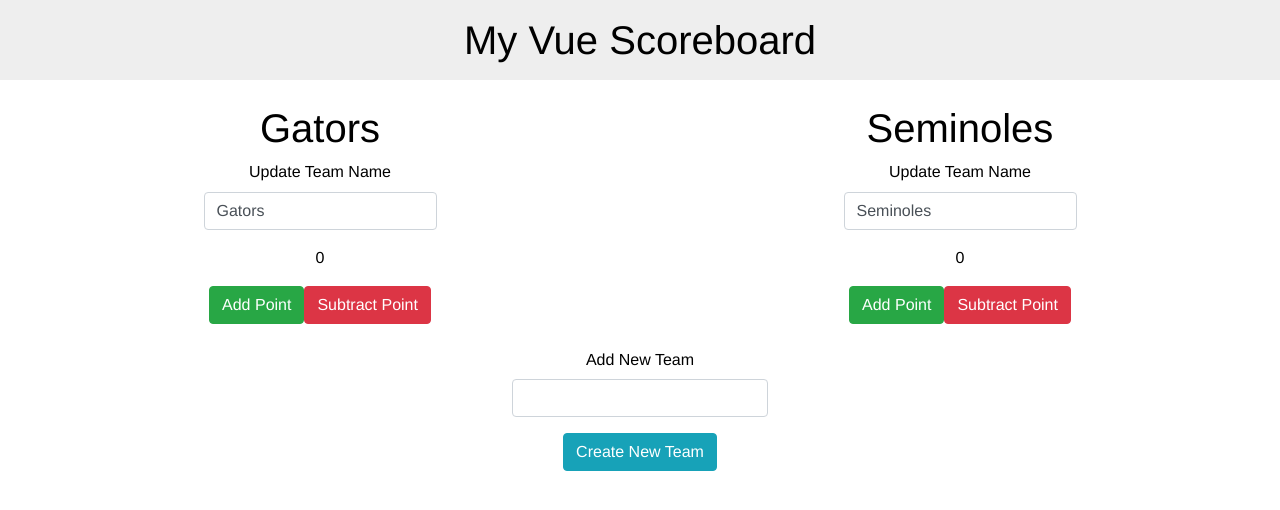
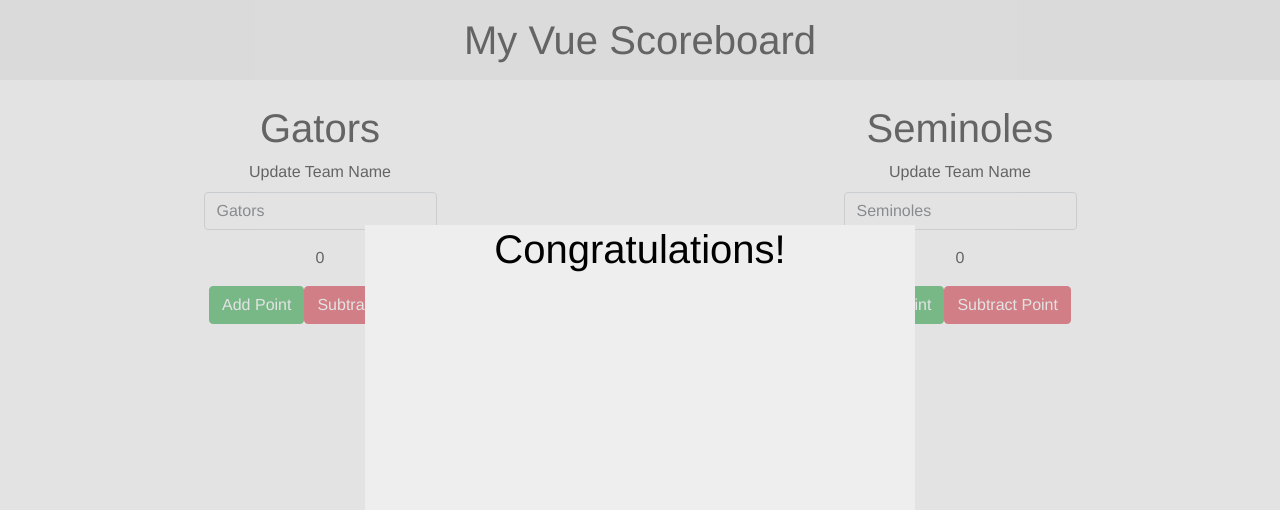
Before and after one commit to DylanAttal/quiz-3, a Vue app: page / in a window 1280 px wide. Shown: the top 510 px of the page. Built offline with nearby package versions, Linux system fonts and the light colour scheme.

Commit message:
makes winner modal

```diff
--- a/src/App.vue
+++ b/src/App.vue
@@ -20,18 +20,22 @@
         >
       </div>
     </div>
+    <Winner />
+    <div class="modal-overlay"></div>
   </div>
 </template>
 
 <script>
 import Header from './components/Header.vue'
 import Team from './components/Team.vue'
+import Winner from './components/Winner.vue'
 
 export default {
   name: 'app',
   components: {
     Header,
-    Team
+    Team,
+    Winner
   },
   data() {
     return {
@@ -88,4 +92,14 @@ body {
 .new-team {
   width: 20%;
 }
+
+.modal-overlay {
+  position: fixed;
+  top: 0;
+  left: 0;
+  width: 100%;
+  height: 100%;
+  background-color: rgba(200, 200, 200, 0.5);
+  z-index: 9;
+}
 </style>
--- /dev/null
+++ b/src/components/Winner.vue
@@ -0,0 +1,24 @@
+<template>
+  <div class="winner-modal">
+    <h1>Congratulations!</h1>
+  </div>
+</template>
+
+<script>
+export default {
+  name: 'Winner'
+}
+</script>
+
+<style>
+.winner-modal {
+  background-color: #eee;
+  position: fixed;
+  top: 50%;
+  left: 50%;
+  transform: translate(-50%, -50%);
+  z-index: 10;
+  height: 350px;
+  width: 550px;
+}
+</style>
```
